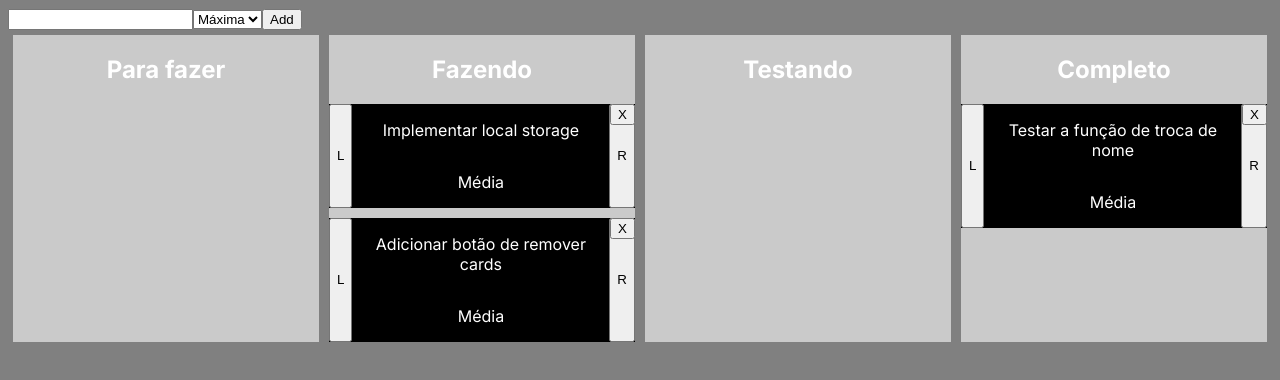
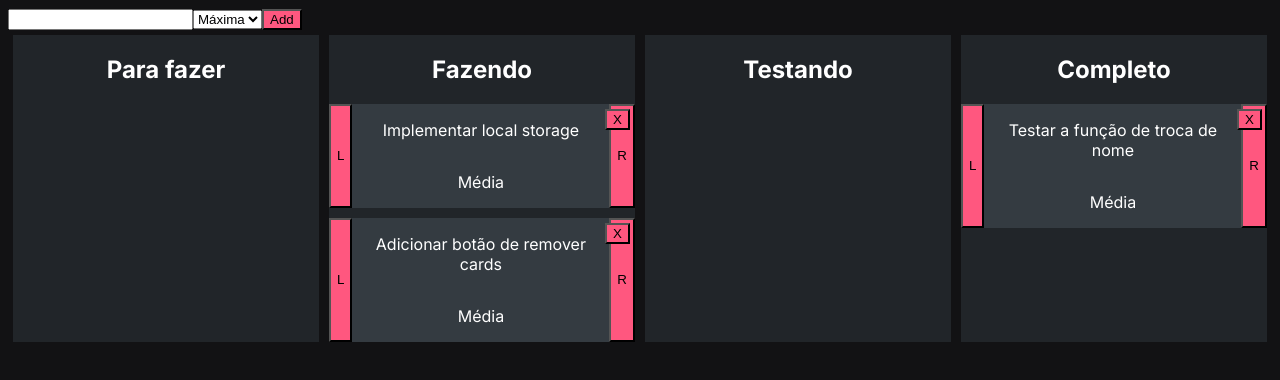
Before and after one commit to ViniWei/A2-Projeto, a Next.js app: page /home in a window 1280 px wide. Shown: the top 380 px of the page. Built offline with nearby package versions, Linux system fonts and the light colour scheme.

Commit message:
css update home

```diff
--- a/src/app/globals.css
+++ b/src/app/globals.css
@@ -1,4 +1,4 @@
 body {
-  background-color: gray;
+  background-color: #121214;
   color: white;
 }
--- a/src/components/Card/Card.css
+++ b/src/components/Card/Card.css
@@ -1,5 +1,5 @@
 .card {
-    background-color: black;
+    background-color: #343B41;
     display: flex;
     flex-direction: row;
     justify-content: space-between;
@@ -18,8 +18,12 @@
     order: 2;
 }
 
+button {
+    background-color: #FF577F;
+}
+
 .close-card {
     position: absolute;
-    top: 0;
-    right: 0;
+    top: 5px;
+    right: 5px;
 }
--- a/src/components/Column/Column.css
+++ b/src/components/Column/Column.css
@@ -1,5 +1,5 @@
 .column {
-    background-color: #cacaca;
+    background-color: #212529;
     display: flex;
     flex-direction: column;
     /* width: 25%; */
```
